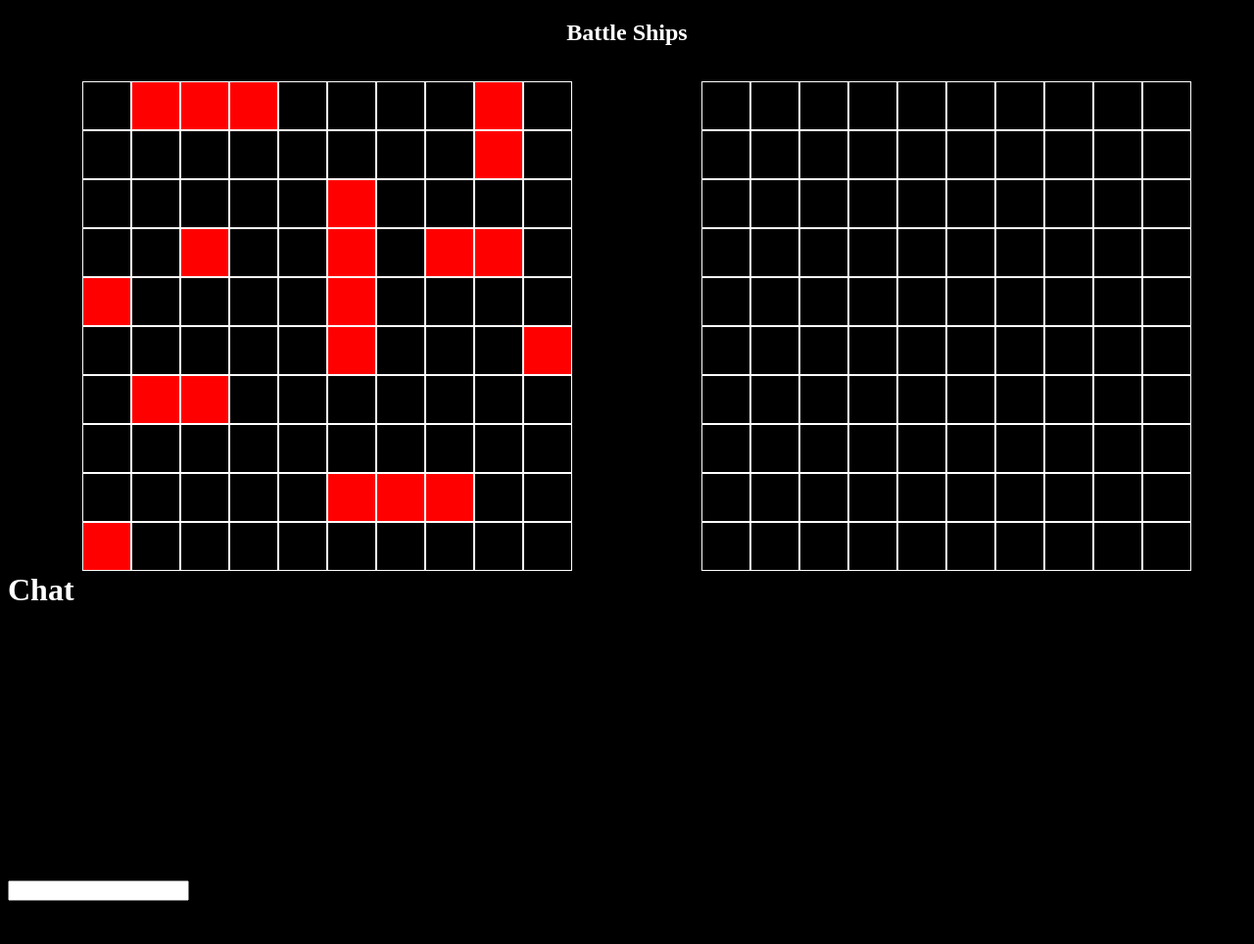
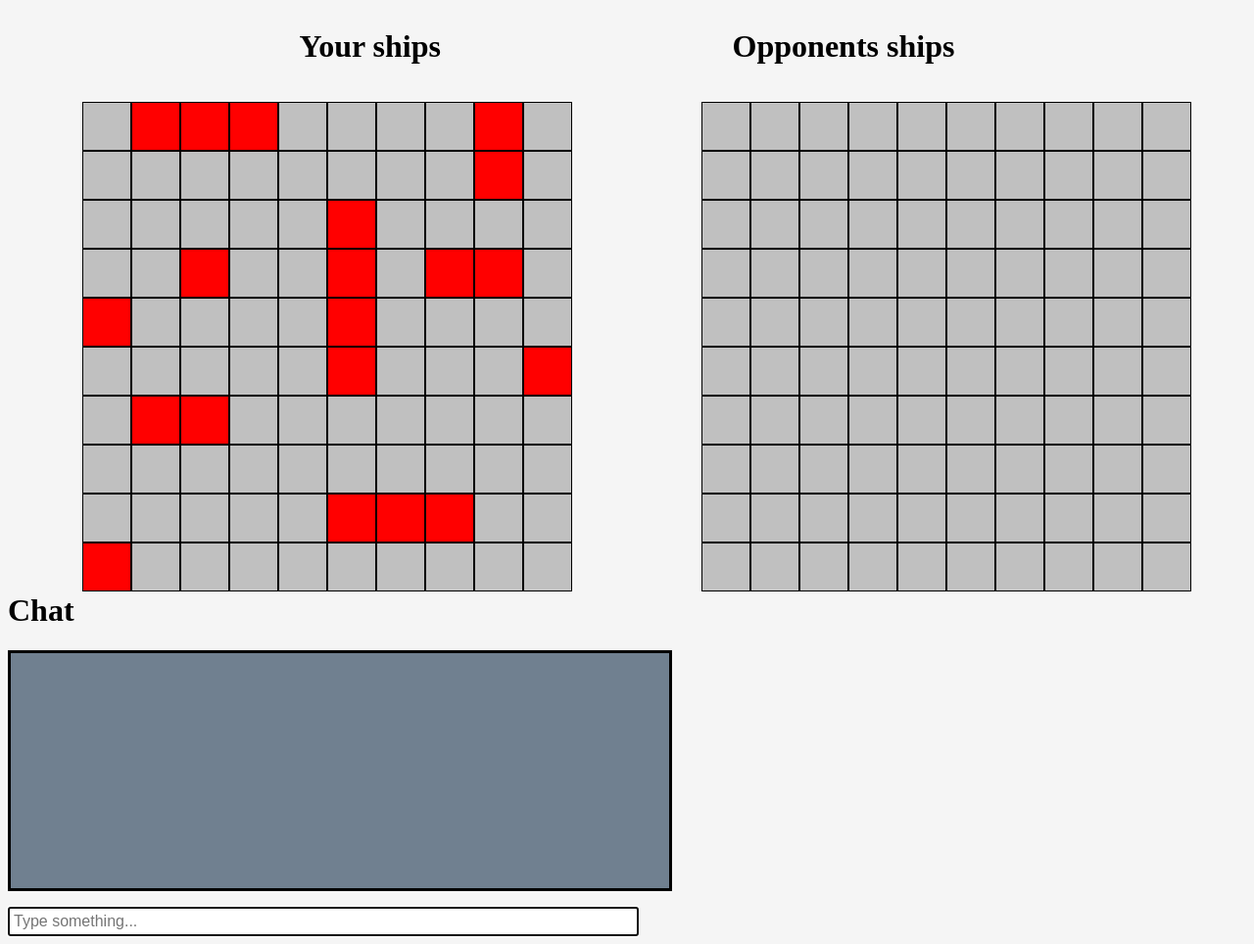
Before and after one commit to ratsepmarkus/Battleships, a website: page public/index.html in a window 1280 px wide. Shown: the whole page at 98% size. Before the commit the page ends 928 px from the top, so only its background shows below. Drawn offline with nearby package versions, Linux system fonts and the light colour scheme; files that its build step writes are made by us from their sources; no server answers.

Commit message:
updated chat

```diff
--- a/public/css/style.css
+++ /dev/null
@@ -1,57 +0,0 @@
-#message-container {
-    overflow-y: scroll;
-    height: 240px;
-}
-
-#container {
-    display: flex;
-}
-
-.board {
-    margin: auto;
-    margin-top: 1em;
-    width: 30em;
-    height: 30em;
-    display: grid;
-    grid-template-columns: repeat(10, 1fr);
-    grid-template-rows: repeat(10, 1fr);
-
-}
-
-.cell {
-    width: 3em;
-    height: 3em;
-    border: 1px solid white;
-    text-align: center;
-    font-size: 1em;
-}
-
-.ship {
-    background-color: white;
-}
-
-.chat-name {
-    color: white;
-}
-
-.game-name {
-    justify-content: center;
-    display: flex;
-    color: white;
-}
-
-li {
-    background-color: cornflowerblue;
-    color: white;
-    border-radius: 0.75rem;
-    margin: 10px 0px;
-    padding: 5px 10px;
-    list-style-type: none;
-    width: fit-content;
-    margin-right: 10px;
-}
-
-ul {
-    display: flex;
-    flex-direction: column;
-}
--- a/public/index.html
+++ b/public/index.html
@@ -4,39 +4,53 @@
 <head>
     <meta charset="UTF-8">
     <meta name="viewport" content="width=device-width, initial-scale=1.0">
-    <link rel="stylesheet" href="./public/css/style.css">
     <title>Battle Ship</title>
 </head>
 
 <body>
-    <h2 class="game-name">Battle Ships</h2>
+    <div class="field-titles">
+        <h1>Your ships</h1>
+        <h1>Opponents ships</h1>
+    </div>
     <div id="container">
+
         <div id="human-board" class="board" data-board-name="human">
         </div>
+
         <div id="machine-board" class="board" data-board-name="machine">
         </div>
     </div>
 
     <h1 class="chat-name">Chat</h1>
     <ul id="message-container"></ul>
-    <input class="input-text" id="message-box" type="text">
+    <input class="input-text" id="message-box" type="text" placeholder="Type something..." autofocus>
     <script src="/socket.io/socket.io.js"></script>
     <script src="/js/chat.js"></script>
     <script src="/js/ship.js"></script>
     <style>
         body {
-            background-color: black;
+            background-color: whitesmoke;
         }
-
+        .field-titles {
+            display: flex;
+            justify-content: space-evenly;
+        }
         #message-container {
             overflow-y: scroll;
             height: 240px;
+            border: solid black 3px;
+            background-color: slategray;
+            width: 50%;
         }
-
+        #message-box {
+            width: 50%;
+            height: auto;
+            font-size: medium;
+            padding: 4px;
+        }
         #container {
             display: flex;
         }
-
         .board {
             margin: auto;
             margin-top: 1em;
@@ -45,31 +59,21 @@
             display: grid;
             grid-template-columns: repeat(10, 1fr);
             grid-template-rows: repeat(10, 1fr);
-
         }
-
         .cell {
             width: 3em;
             height: 3em;
-            border: 1px solid white;
+            border: 1px solid black;
             text-align: center;
             font-size: 1em;
+            background-color: silver;
         }
-
         .ship {
             background-color: red;
         }
-
         .chat-name {
-            color: white;
+            color: black;
         }
-
-        .game-name {
-            justify-content: center;
-            display: flex;
-            color: white;
-        }
-
         li {
             background-color: cornflowerblue;
             color: white;
@@ -80,7 +84,6 @@
             width: fit-content;
             margin-right: 10px;
         }
-
         ul {
             display: flex;
             flex-direction: column;
--- a/public/js/chat.js
+++ b/public/js/chat.js
@@ -11,9 +11,9 @@ messageInput.addEventListener('keyup', e => {
 })
 
 socket.on('chatMessage', res => {
-    const messageSender = document.createElement('li')
-    messageSender.innerText = res.userid + ': '
-        const messageLi = document.createElement('li')
+    const messageSender = document.createElement('ul')
+        messageSender.innerText = res.userid + ': '
+    const messageLi = document.createElement('li')
         messageLi.innerText =res.message
     messageContainer.append(messageSender)
     messageContainer.append(messageLi)
```
